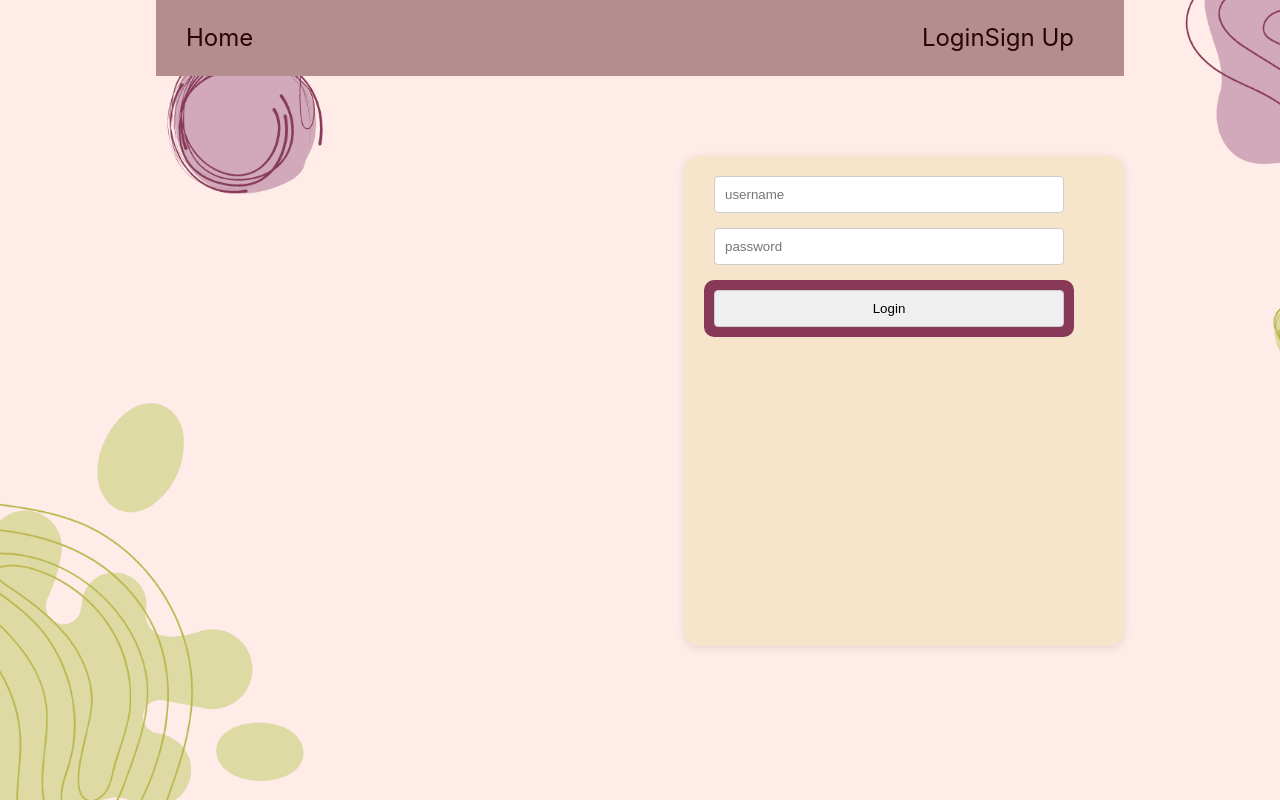
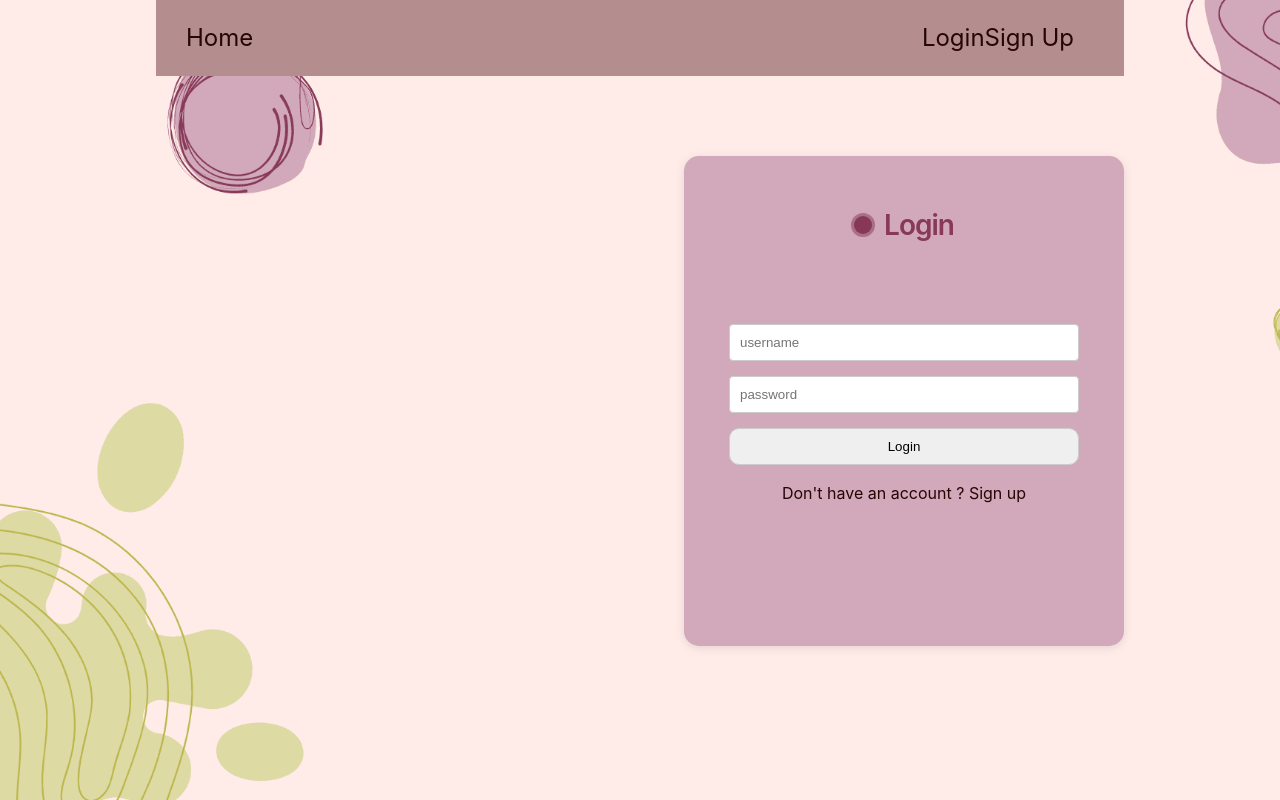
Before and after one commit to CTRL-V-CTRL-C/ctrl_c_ctrl_v-SOEN341_Project_F24, a React (Vite) app in the folder client/: page /loginAccount in a window 1280 px wide. Built offline with nearby package versions, Linux system fonts and the light colour scheme.

Commit message:
applying css styles to the login page

```diff
--- a/client/src/Pages/LoginPage.css
+++ b/client/src/Pages/LoginPage.css
@@ -4,19 +4,31 @@
     height: 450px;;
     padding: 20px;
     border-radius: 15px;
-    background-color: rgba(196, 196, 35, 0.153);
+    background-color:#d1a9ba;
     box-shadow: 0 2px 10px rgba(0, 0, 0, 0.1);
     display: flex;
     margin-top: 5rem;
     margin-bottom: 5rem;
     margin-left: 33rem;
+    justify-content: center;
 }
 
 .login-form {
     display: flex;
     flex-direction: column;
-    align-items: center; /* Center items */
+    align-items: center;
 
+
+}
+.title {
+    font-size: 28px;
+    color: #873957;
+    font-weight: 600;
+    letter-spacing: -1px;
+    position: relative;
+    display: flex;
+    padding-left: 30px;
+    padding-bottom: 50px;
 }
 input {
     padding: 10px;
@@ -25,9 +37,17 @@ input {
     width: 350px; /* less than card size */
     box-sizing: border-box;
 }
+.btn{
+
+    border-radius: 10px; /*to make border rounded*/
+
+}
 .userinfo {
     margin-bottom: 15px; /* Space between inputs */
 }
 .btn:hover {
     background-color: #0056b3; /* Darker on hover */
 }
+.login a:hover {
+    text-decoration: underline #873957;
+}
--- a/client/src/Pages/LoginPage.jsx
+++ b/client/src/Pages/LoginPage.jsx
@@ -3,7 +3,9 @@ import './LoginPage.css';
 function LoginPage() {
     return (
         <div className="card">
+
             <form class="login-form">
+            <p className="title">Login </p>
                 <div class="userinfo">
                     <input type="text" class="form-control" placeholder="username" />
                 </div>
@@ -11,9 +13,8 @@ function LoginPage() {
                 <div class="userinfo">
                     <input type="password" class="form-control" placeholder="password" />
                 </div>
-                <div class="submit">
-                    <input type="submit" value="Login" class="btn" />
-                </div>
+                <input type="submit" value="Login" class="btn" />
+                <p className="login">Don't have an account ? <a href="/registerAccount">Sign up</a> </p>
             </form>
         </div>
     );
```
